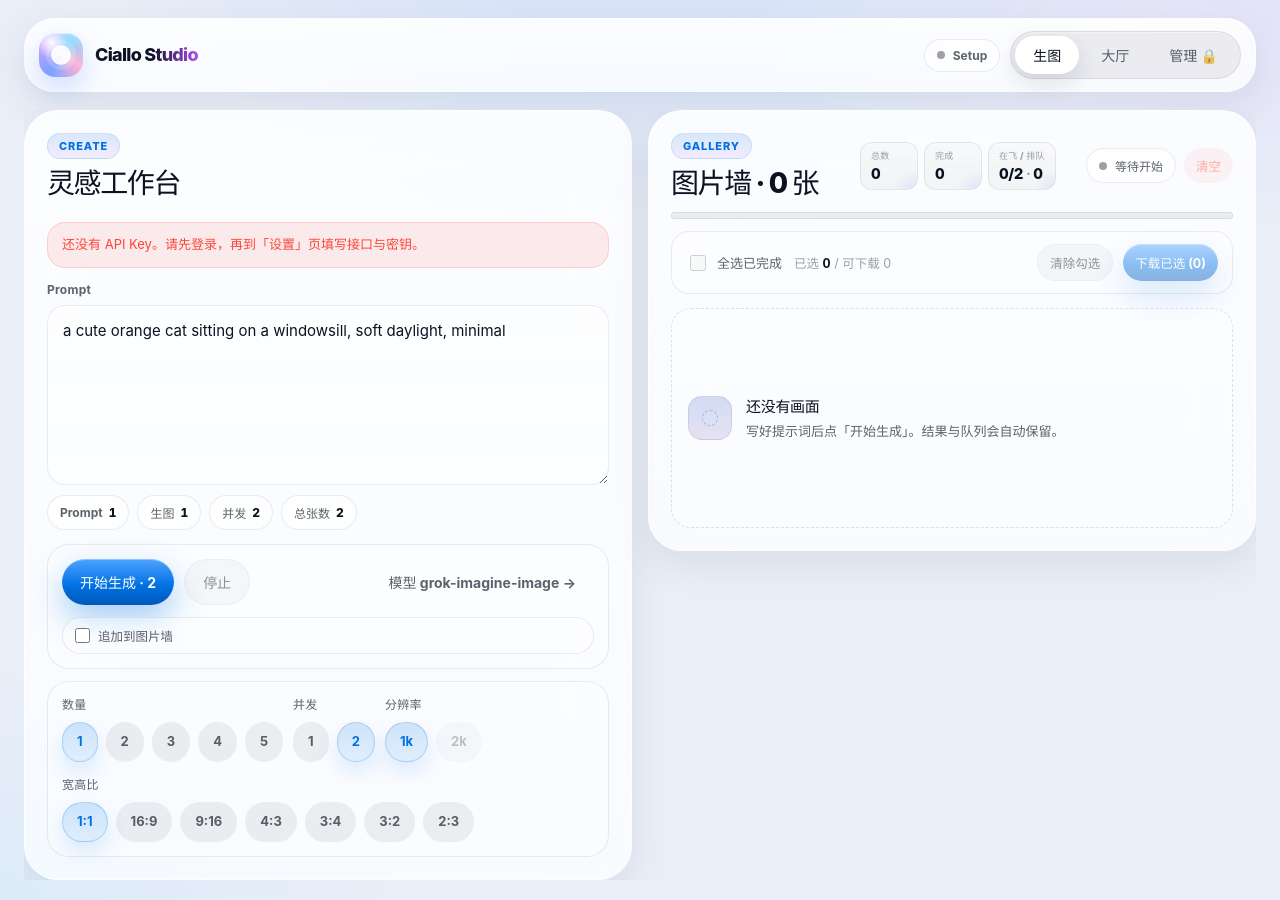
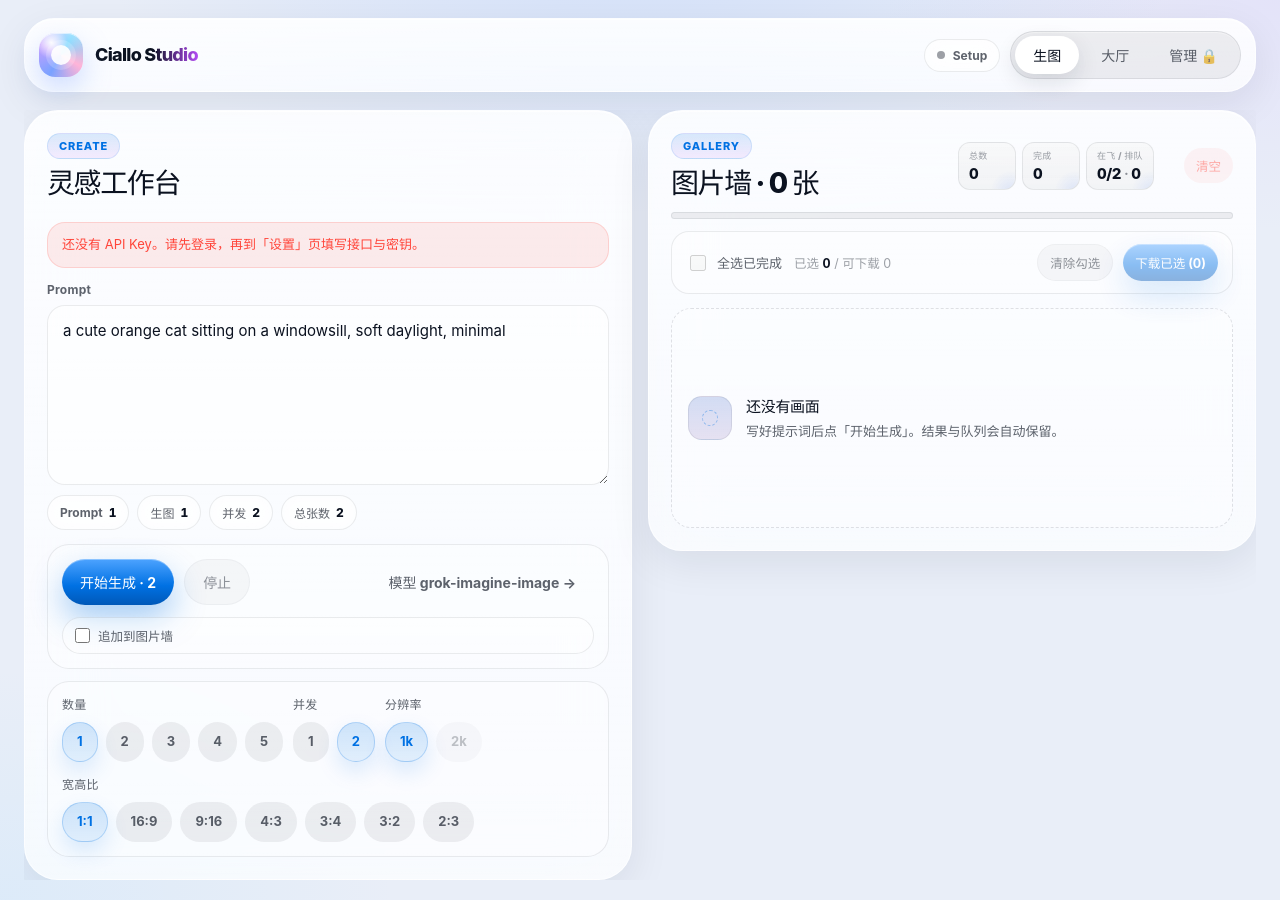
Before and after one commit to MurasameCyan/CialloStudio, a React (Vite) app: page / in a window 1280 px wide. Built offline with nearby package versions, Linux system fonts and the light colour scheme.

Commit message:
ui: remove gallery connection-chip status entirely
Keep only KPI totals (在飞/并发 · 排队) and clear button; drop 生成中/空闲 chip.

```diff
--- a/src/components/StudioPage.tsx
+++ b/src/components/StudioPage.tsx
@@ -512,10 +512,6 @@ export function StudioPage({
                 </div>
               </div>
             </div>
-            <div className="connection-chip" title={running ? "生成中" : stats.total ? "空闲" : "等待开始"}>
-              <span className={`live-dot ${running ? "" : "off"}`} />
-              {running ? "生成中" : stats.total ? "空闲" : "等待开始"}
-            </div>
             <button
               type="button"
               className="btn btn-danger btn-sm"
```
